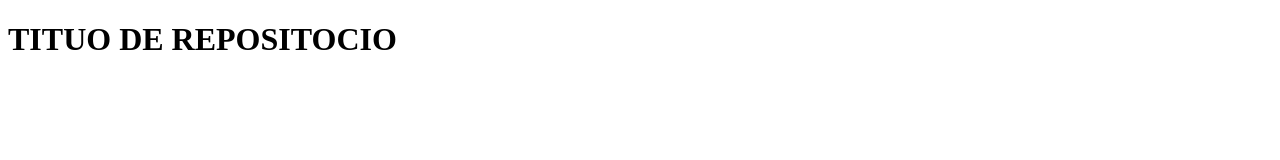
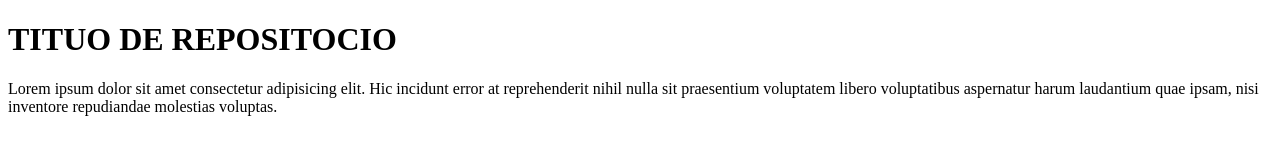
Before and after one commit to PabloVi330/academlo, a plain HTML site: page index.html in a window 1280 px wide. Drawn offline with Linux system fonts and the light colour scheme.

Commit message:
se agrego una seccion de texto

```diff
--- a/index.html
+++ b/index.html
@@ -8,5 +8,9 @@
 </head>
 <body>
     <h1>TITUO DE REPOSITOCIO</h1>
+
+    <section>
+        <p>Lorem ipsum dolor sit amet consectetur adipisicing elit. Hic incidunt error at reprehenderit nihil nulla sit praesentium voluptatem libero voluptatibus aspernatur harum laudantium quae ipsam, nisi inventore repudiandae molestias voluptas.</p>
+    </section>
 </body>
 </html>
```
